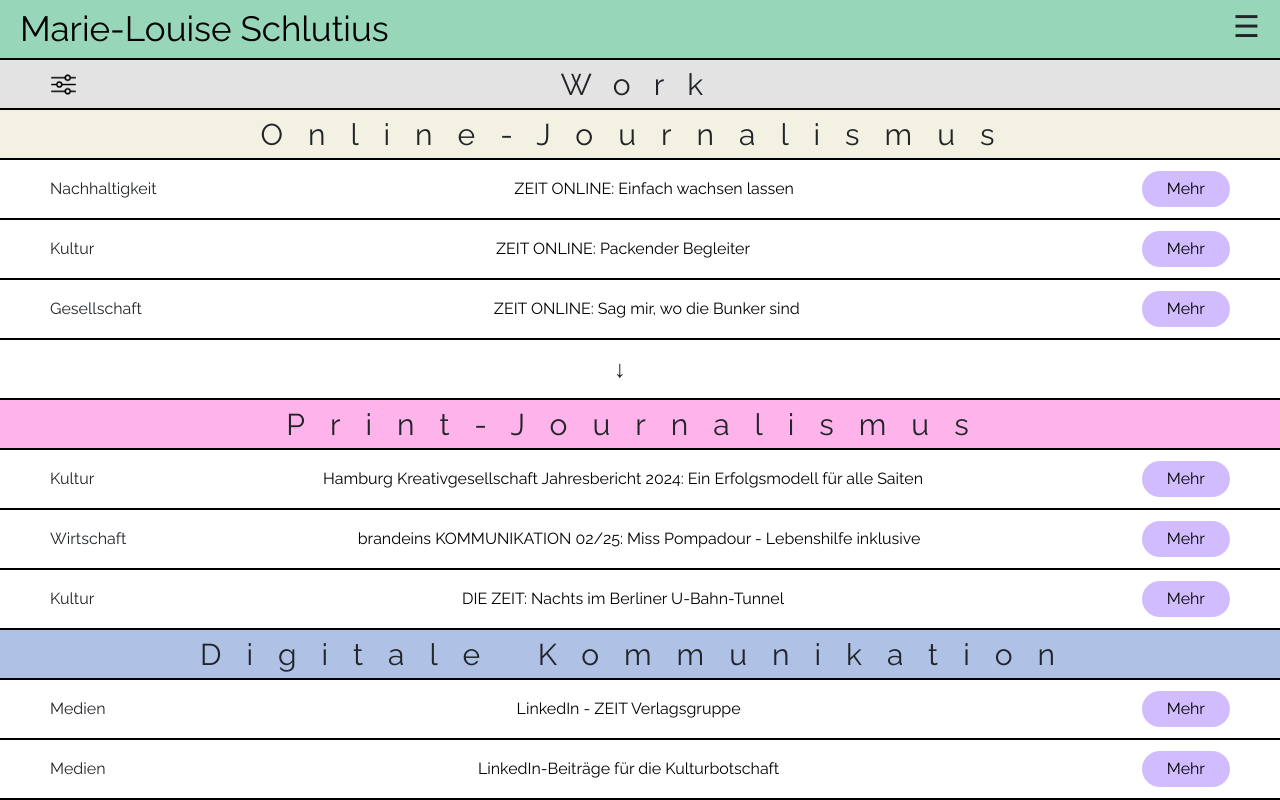
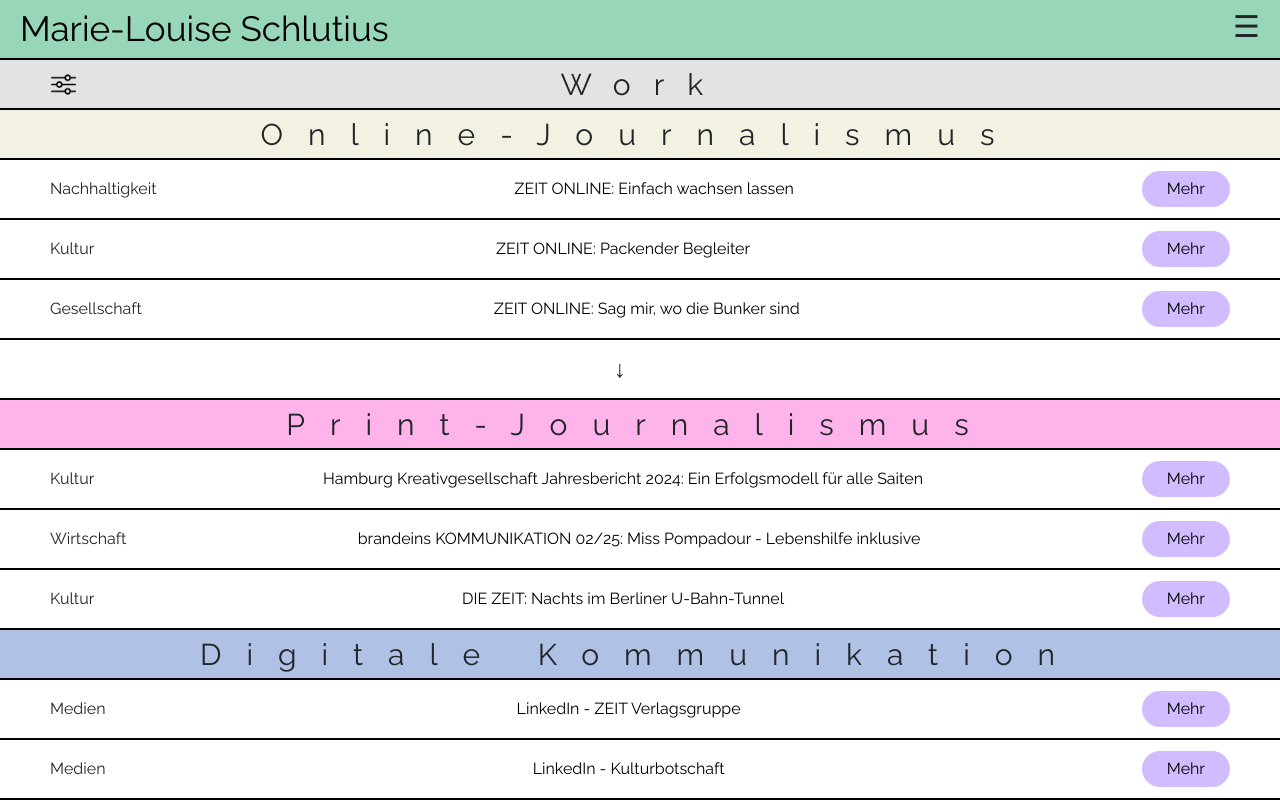
Before and after one commit to Rosemary-Hogarth/journalist-website, an Eleventy site: page work.njk in a window 1280 px wide. Shown: the top 800 px of the page. Built offline with nearby package versions, Linux system fonts and the light colour scheme; Eleventy itself is replaced by a stand-in of ours; files that its build step writes are made by us from their sources.

Commit message:
Update Work “linkedin-beiträge-für-die-kulturbotschaft”

```diff
--- a/work/articles/linkedin-beiträge-für-die-kulturbotschaft.md
+++ b/work/articles/linkedin-beiträge-für-die-kulturbotschaft.md
@@ -1,6 +1,6 @@
 ---
 order: 2
-title: LinkedIn-Beiträge für die Kulturbotschaft
+title: LinkedIn - Kulturbotschaft
 published: 01.09.2024
 tag: Medien
 summary: >+
```
